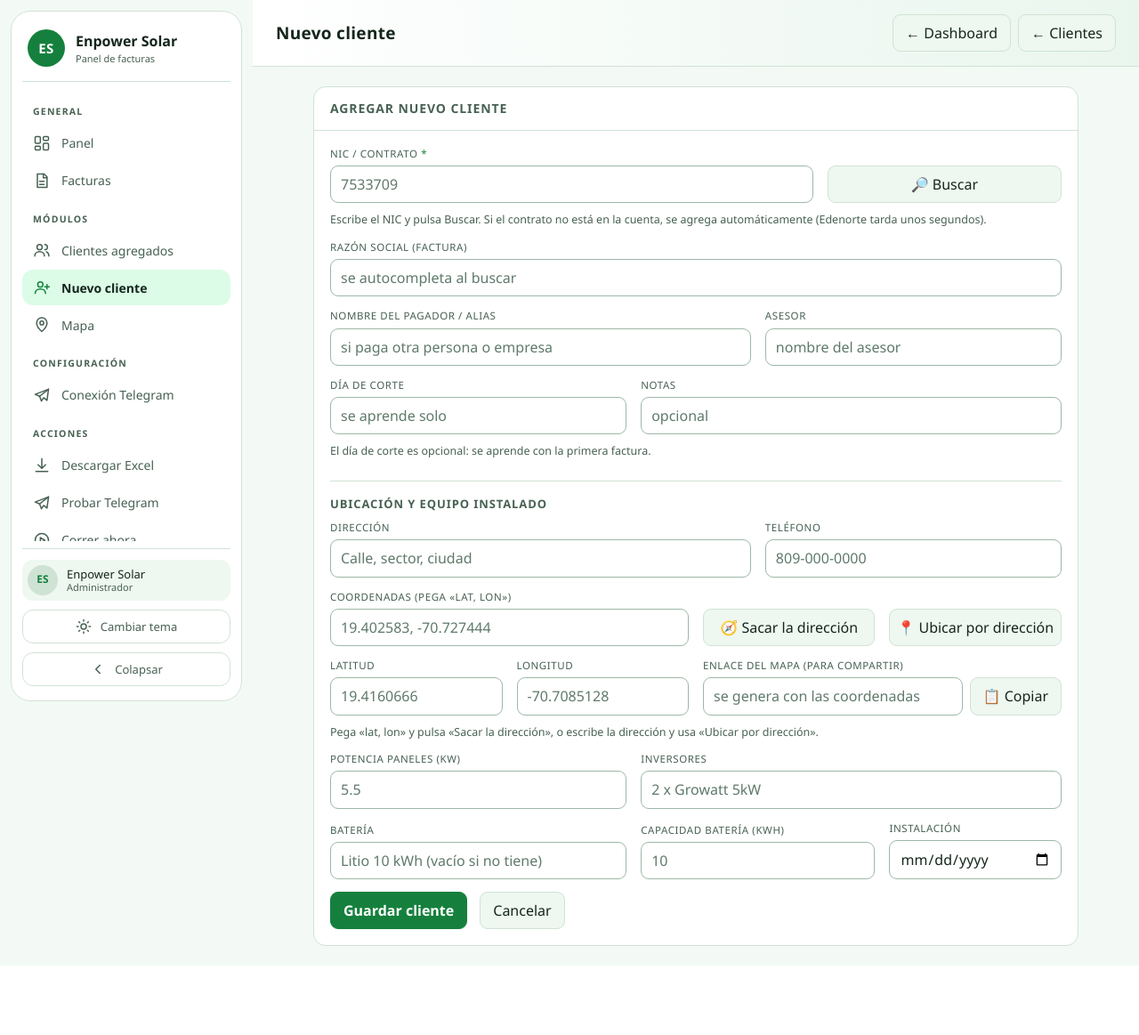
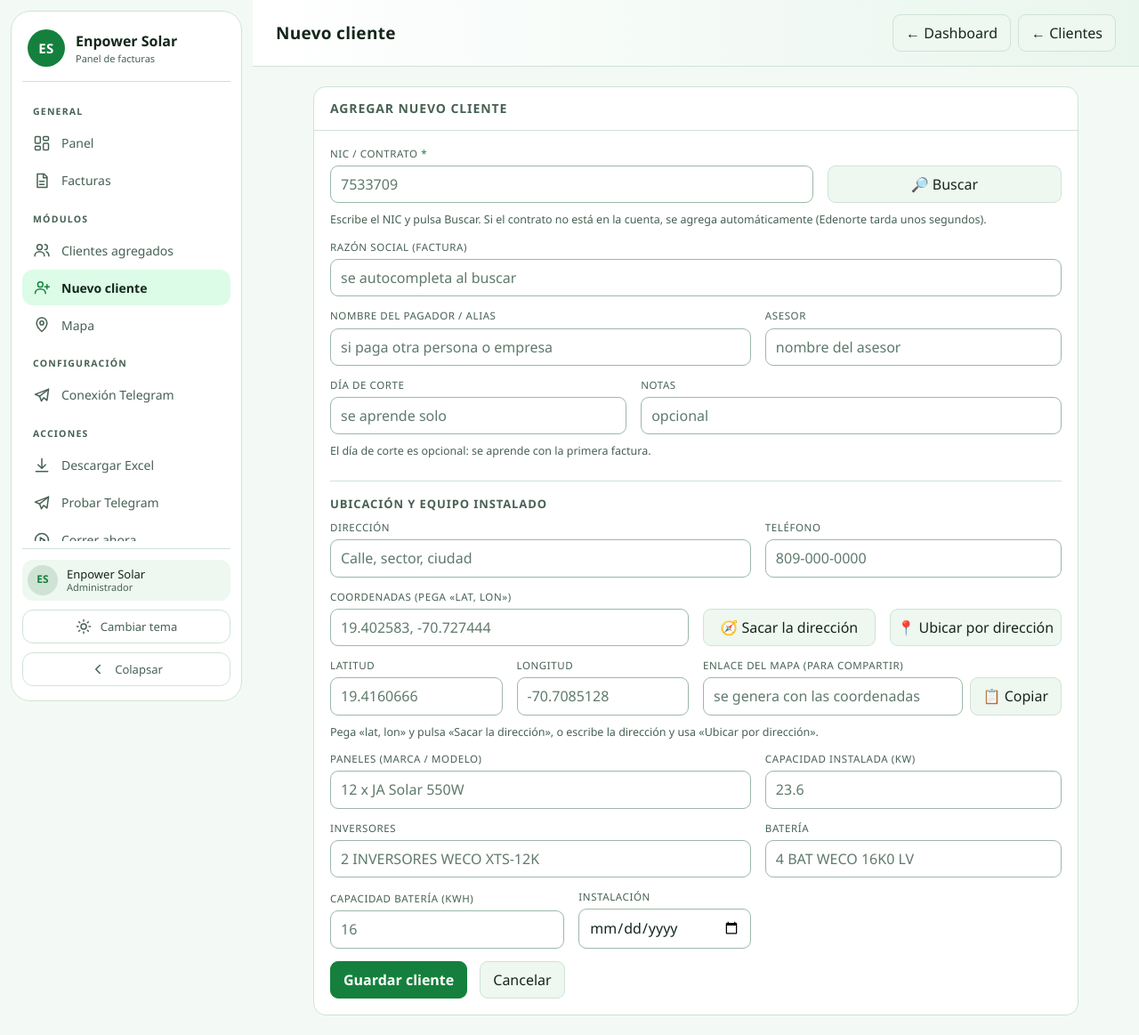
Before and after one commit to nazts/EnpowerSolarEdeFacturas, a FastAPI app: page /clientes/nuevo in a window 1280 px wide. Shown: the whole page at 89% size. Before the commit the page ends 1063 px from the top, so only its background shows below. Run offline with FastAPI, Linux system fonts and the light colour scheme.

Commit message:
feat: campo de paneles (marca/modelo) y renombrar potencia a capacidad instalada

```diff
--- a/app/dashboard.py
+++ b/app/dashboard.py
@@ -251,6 +251,7 @@ def crear_cliente(nic: str = Form(...), razon_social: str = Form(default=""),
                   dia_corte: str = Form(default=""), notas: str = Form(default=""),
                   direccion: str = Form(default=""), telefono: str = Form(default=""),
                   latitud: str = Form(default=""), longitud: str = Form(default=""),
+                  paneles: str = Form(default=""),
                   potencia_paneles: str = Form(default=""), inversores: str = Form(default=""),
                   bateria: str = Form(default=""), capacidad_bateria: str = Form(default=""),
                   fecha_instalacion: str = Form(default="")):
@@ -261,7 +262,7 @@ def crear_cliente(nic: str = Form(...), razon_social: str = Form(default=""),
         db.upsert_contrato(
             conn, nic, razon_social=razon_social, alias=alias, asesor=asesor,
             notas=notas, direccion=direccion, telefono=telefono,
-            latitud=_num(latitud), longitud=_num(longitud),
+            latitud=_num(latitud), longitud=_num(longitud), paneles=paneles,
             potencia_paneles=_num(potencia_paneles), inversores=inversores,
             bateria=bateria, capacidad_bateria=_num(capacidad_bateria),
             fecha_instalacion=fecha_instalacion,
@@ -274,7 +275,7 @@ def crear_cliente(nic: str = Form(...), razon_social: str = Form(default=""),
 @app.post("/clientes/{nic}/equipo")
 def guardar_equipo(nic: str, direccion: str = Form(default=""),
                    telefono: str = Form(default=""), latitud: str = Form(default=""),
-                   longitud: str = Form(default=""),
+                   longitud: str = Form(default=""), paneles: str = Form(default=""),
                    potencia_paneles: str = Form(default=""),
                    inversores: str = Form(default=""), bateria: str = Form(default=""),
                    capacidad_bateria: str = Form(default=""),
@@ -286,7 +287,7 @@ def guardar_equipo(nic: str, direccion: str = Form(default=""),
         db.actualizar_equipo(conn, nic, {
             "direccion": direccion.strip(), "telefono": telefono.strip(),
             "latitud": _num(latitud), "longitud": _num(longitud),
-            "potencia_paneles": _num(potencia_paneles),
+            "paneles": paneles.strip(), "potencia_paneles": _num(potencia_paneles),
             "inversores": inversores.strip(), "bateria": bateria.strip(),
             "capacidad_bateria": _num(capacidad_bateria),
             "fecha_instalacion": fecha_instalacion.strip(),
@@ -357,7 +358,7 @@ def editar_contrato(nic: str, razon_social: str = Form(default=""),
                     dia_corte: str = Form(default=""), notas: str = Form(default=""),
                     activo: str = Form(default="1"), direccion: str = Form(default=""),
                     telefono: str = Form(default=""), latitud: str = Form(default=""),
-                    longitud: str = Form(default=""),
+                    longitud: str = Form(default=""), paneles: str = Form(default=""),
                     potencia_paneles: str = Form(default=""), inversores: str = Form(default=""),
                     bateria: str = Form(default=""), capacidad_bateria: str = Form(default=""),
                     fecha_instalacion: str = Form(default="")):
@@ -366,7 +367,7 @@ def editar_contrato(nic: str, razon_social: str = Form(default=""),
             conn, nic, razon_social=razon_social, alias=alias, asesor=asesor, notas=notas,
             dia_corte=int(dia_corte) if dia_corte.strip().isdigit() else None,
             activo=1 if activo == "1" else 0, direccion=direccion, telefono=telefono,
-            latitud=_num(latitud), longitud=_num(longitud),
+            latitud=_num(latitud), longitud=_num(longitud), paneles=paneles,
             potencia_paneles=_num(potencia_paneles), inversores=inversores,
             bateria=bateria, capacidad_bateria=_num(capacidad_bateria),
             fecha_instalacion=fecha_instalacion,
--- a/app/db.py
+++ b/app/db.py
@@ -89,6 +89,7 @@ COLUMNAS_NUEVAS = {
     "telefono": "TEXT NOT NULL DEFAULT ''",
     "latitud": "REAL",
     "longitud": "REAL",
+    "paneles": "TEXT NOT NULL DEFAULT ''",
     "potencia_paneles": "REAL",
     "inversores": "TEXT NOT NULL DEFAULT ''",
     "bateria": "TEXT NOT NULL DEFAULT ''",
@@ -152,7 +153,8 @@ def upsert_contrato(conn: sqlite3.Connection, nic: str, razon_social: str = "",
                     alias: str = "", asesor: str = "", dia_corte: int | None = None,
                     activo: int = 1, notas: str = "", direccion: str = "",
                     telefono: str = "", latitud: float | None = None,
-                    longitud: float | None = None, potencia_paneles: float | None = None,
+                    longitud: float | None = None, paneles: str = "",
+                    potencia_paneles: float | None = None,
                     inversores: str = "", bateria: str = "",
                     capacidad_bateria: float | None = None,
                     fecha_instalacion: str = "") -> None:
@@ -172,7 +174,7 @@ def upsert_contrato(conn: sqlite3.Connection, nic: str, razon_social: str = "",
             poner("nombre_normalizado", norm)
         for col, val in (("alias", alias), ("asesor", asesor), ("notas", notas),
                          ("direccion", direccion), ("telefono", telefono),
-                         ("inversores", inversores), ("bateria", bateria),
+                         ("paneles", paneles), ("inversores", inversores), ("bateria", bateria),
                          ("fecha_instalacion", fecha_instalacion)):
             if val:
                 poner(col, val.strip())
@@ -189,19 +191,21 @@ def upsert_contrato(conn: sqlite3.Connection, nic: str, razon_social: str = "",
         conn.execute(
             """INSERT INTO contratos
                (nic, razon_social, nombre_normalizado, alias, asesor, dia_corte, activo, notas,
-                direccion, telefono, latitud, longitud, potencia_paneles, inversores, bateria,
-                capacidad_bateria, fecha_instalacion)
-               VALUES (?,?,?,?,?,?,?,?,?,?,?,?,?,?,?,?,?)""",
+                direccion, telefono, latitud, longitud, paneles, potencia_paneles, inversores,
+                bateria, capacidad_bateria, fecha_instalacion)
+               VALUES (?,?,?,?,?,?,?,?,?,?,?,?,?,?,?,?,?,?)""",
             (nic, razon_social.strip(), norm, alias.strip(), asesor.strip(),
              int(dia_corte) if dia_corte is not None else None, int(activo), notas,
-             direccion.strip(), telefono.strip(), latitud, longitud, potencia_paneles,
-             inversores.strip(), bateria.strip(), capacidad_bateria, fecha_instalacion.strip()),
+             direccion.strip(), telefono.strip(), latitud, longitud, paneles.strip(),
+             potencia_paneles, inversores.strip(), bateria.strip(), capacidad_bateria,
+             fecha_instalacion.strip()),
         )
     conn.commit()
 
 
-CAMPOS_EQUIPO = ("direccion", "telefono", "latitud", "longitud", "potencia_paneles",
-                "inversores", "bateria", "capacidad_bateria", "fecha_instalacion")
+CAMPOS_EQUIPO = ("direccion", "telefono", "latitud", "longitud", "paneles",
+                "potencia_paneles", "inversores", "bateria", "capacidad_bateria",
+                "fecha_instalacion")
 
 
 def actualizar_equipo(conn: sqlite3.Connection, nic: str, datos: dict) -> None:
--- a/app/templates/cliente_nuevo.html
+++ b/app/templates/cliente_nuevo.html
@@ -225,22 +225,27 @@
           </div>
           <p class="nota" id="geoInfo" aria-live="polite">Pega «lat, lon» y pulsa «Sacar la dirección», o escribe la dirección y usa «Ubicar por dirección».</p>
 
+          <div class="campo c7">
+            <label for="paneles">Paneles (marca / modelo)</label>
+            <input id="paneles" name="paneles" placeholder="12 x JA Solar 550W">
+          </div>
           <div class="campo c5">
-            <label for="potencia">Potencia paneles (kW)</label>
-            <input id="potencia" name="potencia_paneles" inputmode="decimal" placeholder="5.5">
+            <label for="capacidad_instalada">Capacidad instalada (kW)</label>
+            <input id="capacidad_instalada" name="potencia_paneles" inputmode="decimal" placeholder="23.6">
           </div>
+
           <div class="campo c7">
             <label for="inversores">Inversores</label>
-            <input id="inversores" name="inversores" placeholder="2 x Growatt 5kW">
+            <input id="inversores" name="inversores" placeholder="2 INVERSORES WECO XTS-12K">
+          </div>
+          <div class="campo c5">
+            <label for="bateria">Batería</label>
+            <input id="bateria" name="bateria" placeholder="4 BAT WECO 16K0 LV">
           </div>
 
-          <div class="campo c5">
-            <label for="bateria">Batería</label>
-            <input id="bateria" name="bateria" placeholder="Litio 10 kWh (vacío si no tiene)">
-          </div>
           <div class="campo c4">
             <label for="capacidad">Capacidad batería (kWh)</label>
-            <input id="capacidad" name="capacidad_bateria" inputmode="decimal" placeholder="10">
+            <input id="capacidad" name="capacidad_bateria" inputmode="decimal" placeholder="16">
           </div>
           <div class="campo c3">
             <label for="instalacion">Instalación</label>
--- a/app/templates/index.html
+++ b/app/templates/index.html
@@ -304,7 +304,8 @@
       <div><label for="e_telefono">Teléfono</label><input name="telefono" id="e_telefono" inputmode="tel"></div>
       <div><label for="e_latitud">Latitud</label><input name="latitud" id="e_latitud" inputmode="decimal"></div>
       <div><label for="e_longitud">Longitud</label><input name="longitud" id="e_longitud" inputmode="decimal"></div>
-      <div><label for="e_potencia">Potencia paneles (kW)</label><input name="potencia_paneles" id="e_potencia" inputmode="decimal"></div>
+      <div><label for="e_paneles">Paneles (marca / modelo)</label><input name="paneles" id="e_paneles" placeholder="12 x JA Solar 550W"></div>
+      <div><label for="e_potencia">Capacidad instalada (kW)</label><input name="potencia_paneles" id="e_potencia" inputmode="decimal"></div>
       <div><label for="e_inversores">Inversores</label><input name="inversores" id="e_inversores" placeholder="2 x Growatt 5kW"></div>
       <div><label for="e_bateria">Batería</label><input name="bateria" id="e_bateria" placeholder="Litio 10 kWh"></div>
       <div><label for="e_capacidad">Capacidad batería (kWh)</label><input name="capacidad_bateria" id="e_capacidad" inputmode="decimal"></div>
@@ -415,6 +416,7 @@ function editar(c){
   document.getElementById('e_telefono').value = c.telefono != null ? c.telefono : '';
   document.getElementById('e_latitud').value = c.latitud != null ? c.latitud : '';
   document.getElementById('e_longitud').value = c.longitud != null ? c.longitud : '';
+  document.getElementById('e_paneles').value = c.paneles != null ? c.paneles : '';
   document.getElementById('e_potencia').value = c.potencia_paneles != null ? c.potencia_paneles : '';
   document.getElementById('e_inversores').value = c.inversores != null ? c.inversores : '';
   document.getElementById('e_bateria').value = c.bateria != null ? c.bateria : '';
--- a/app/templates/mapa.html
+++ b/app/templates/mapa.html
@@ -382,7 +382,8 @@
       '</dl></div>' +
       '<div class="ps" style="padding-bottom:0"><h4>Equipo instalado</h4></div>' +
       '<div class="eq"><div class="brillos" aria-hidden="true"><i></i><i></i><i></i></div>' + panelSvg() + '<dl class="kv">' +
-      '<dt>Paneles</dt><dd>' + (num(c.potencia_paneles) === null ? '—' : '<b>' + esc(c.potencia_paneles) + '</b> kW') + '</dd>' +
+      '<dt>Paneles</dt><dd>' + dato(c.paneles) + '</dd>' +
+      '<dt>Capacidad instalada</dt><dd>' + (num(c.potencia_paneles) === null ? '—' : '<b>' + esc(c.potencia_paneles) + '</b> kW') + '</dd>' +
       '<dt>Inversores</dt><dd>' + dato(c.inversores) + '</dd>' +
       '<dt>Batería</dt><dd>' + bat + '</dd>' +
       '<dt>Capacidad</dt><dd>' + (num(c.capacidad_bateria) === null ? '—' : '<b>' + esc(c.capacidad_bateria) + '</b> kWh') + '</dd>' +
```
Also changed, not shown: app/excel.py (+7 -3 lines), app/templates/cliente_detalle.html (+7 -2 lines).
